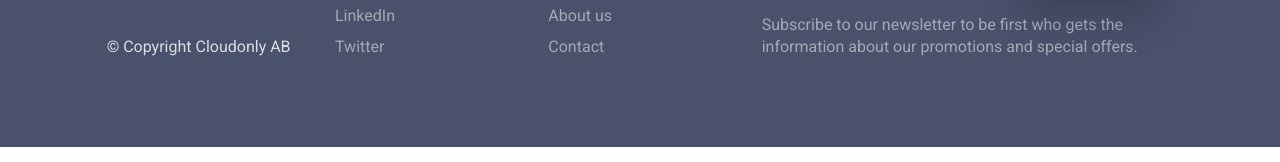
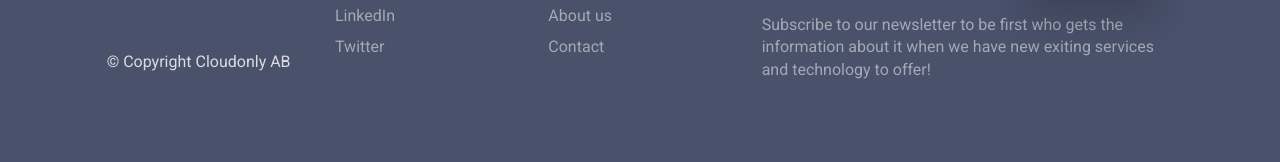
Before and after one commit to kachanovskyi/Cloudonly-AB, a plain HTML site: page about.html in a window 1280 px wide. Shown: the part 972-1134 px from the top of the page. Drawn offline with Linux system fonts and the light colour scheme.

Commit message:
styles updated. Subsription text changed

```diff
--- a/about.html
+++ b/about.html
@@ -239,7 +239,7 @@
         <input class="col-xs-6 col-sm-8" type="email" name="email" placeholder="Your email..."/>
         <button type="submit" class="col-xs-3 col-sm-4 cloud-btn subscribe">Subscribe</button>
       </form>
-      <p>Subscribe to our newsletter to be first who gets the information about our promotions and special offers.</p>
+      <p>Subscribe to our newsletter to be first who gets the information about it when we have new exiting services and technology to offer!</p>
     </div>
     <div class="col-xs-12 col-sm-11 col-sm-pull-8 col-md-offset-1 col-md-2 logo-container">
       <img src="img/footer_logo.svg" id="footer-logo">
```
Also changed, not shown: careers.html (+1 -1 lines), contact.html (+1 -1 lines), index.html (+2 -2 lines), services.html (+1 -1 lines).
